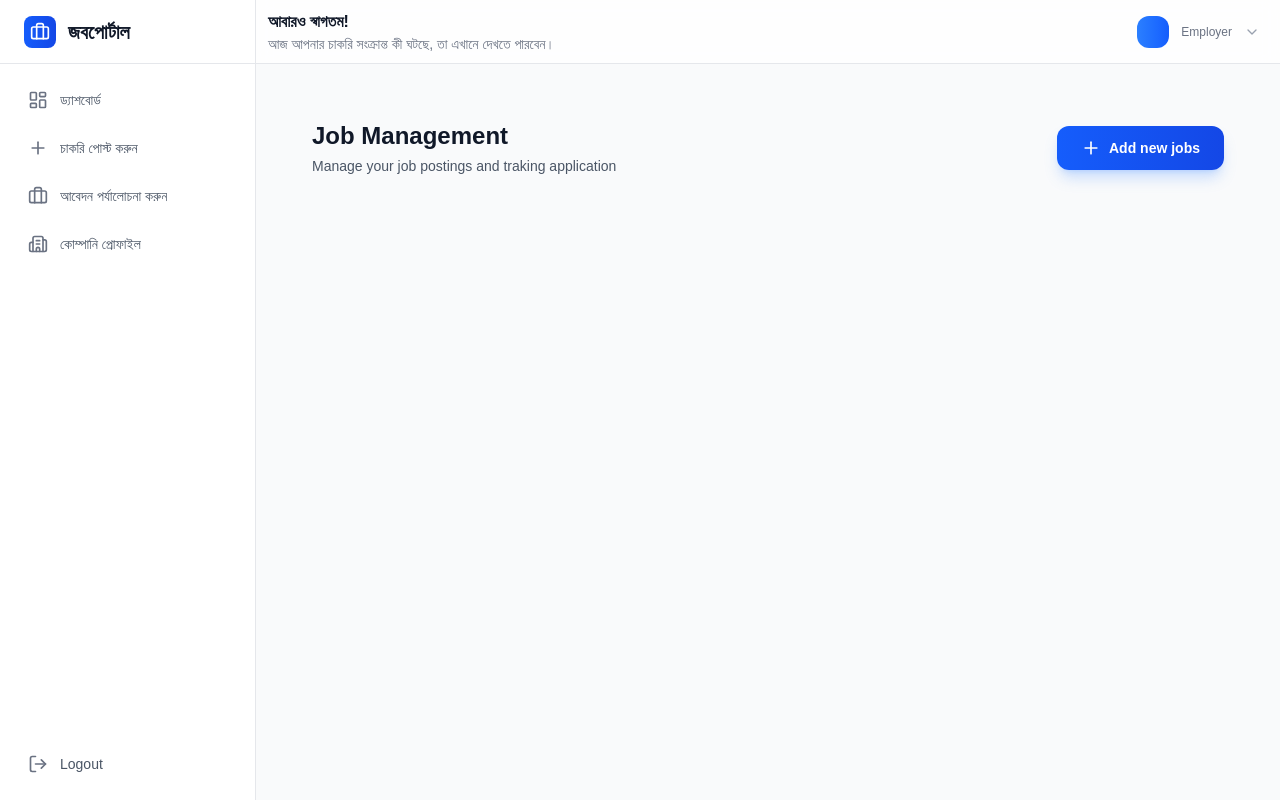
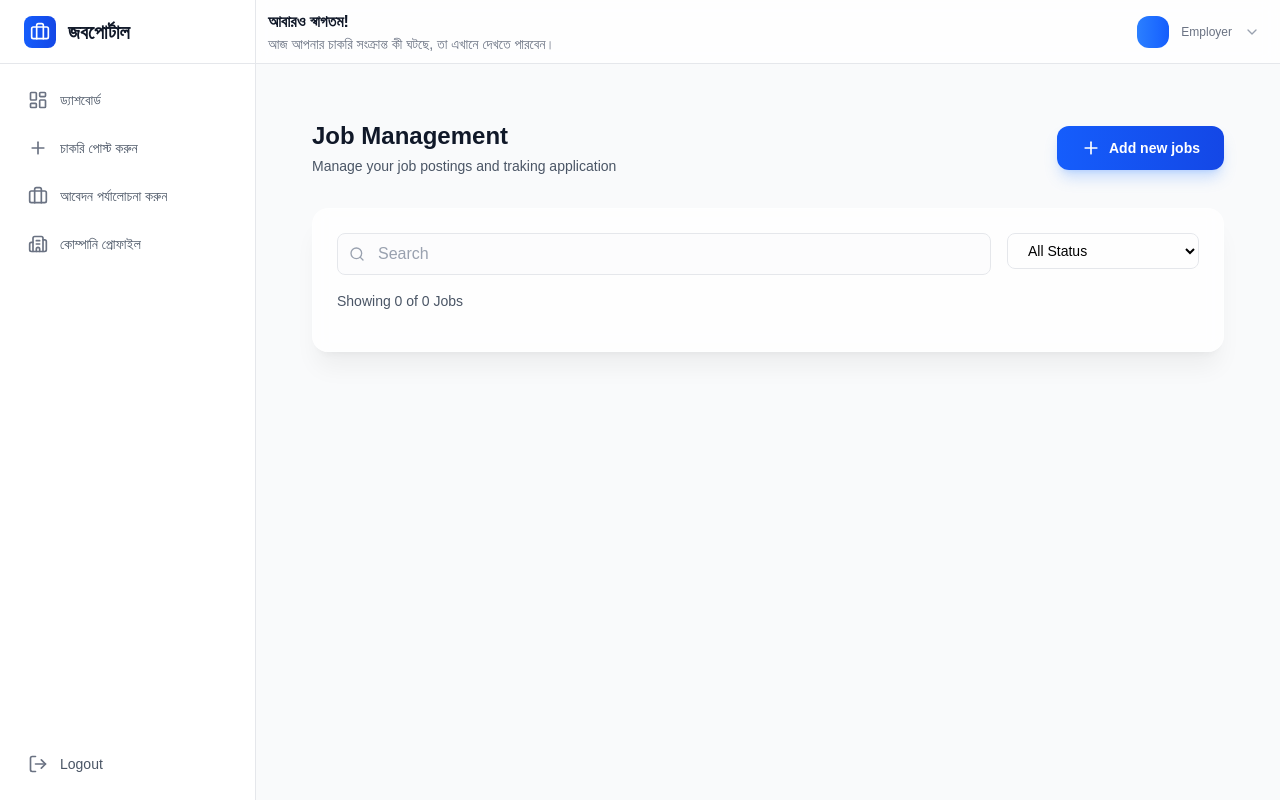
Before and after one commit to yeasin5060/job-portal, a React (Vite) app in the folder client/: page /manage-jobs in a window 1280 px wide. Built offline with nearby package versions, Linux system fonts and the light colour scheme; no server answers.

Commit message:
complete the filter section in managejobs.jsx

```diff
--- a/client/src/pages/Employer/ManageJobs.jsx
+++ b/client/src/pages/Employer/ManageJobs.jsx
@@ -11,7 +11,7 @@ const ManageJobs = () => {
 
   const navigate = useNavigate();
 
-  const [searchTerm , serSearchTerm] = useState("");
+  const [searchTerm , setSearchTerm] = useState("");
   const [statusFilter , setStatusFilter] = useState("All");
   const [currentPage , setCurrentPage] = useState(1);
   const [sortField , setSortField] = useState("title");
@@ -133,6 +133,31 @@ const ManageJobs = () => {
         </div>
 
         {/*Filters */}
+        <div className='bg-white/80 backdrop-blur-sm rounded-2xl shadow-xl shadow-black/5 border border-white/20 p-6 mb-8'>
+          <div className='flex flex-col sm:flex-row gap-4'>
+            {/*Search */}
+            <div className='flex-1 relative'>
+              <div className='absolute inset-y-0 left-0 pl-3 flex items-center pointer-events-none'>
+                <Search className='h-4 w-4 text-gray-400'/>
+              </div>
+              <input className='block w-full pl-10 pr-4 py-2 border border-gray-200 rounded-lg focus:ring-2 focus:ring-blue-500/20 focus:border-blue-500 outline-0 transition-all duration-200 bg-gray-50/50 placeholder-gray-400' type='text' placeholder='Search' value={searchTerm} onChange={(e)=> setSearchTerm(e.target.value)}/>
+            </div>
+            {/* Status Filters */}
+            <div className='sm:w-48'>
+              <select className='block w-full px-4 py-2 text-sm border border-gray-200 rounded-lg focus:ring-2 focus:ring-blue-500/20 focus:border-blue-500 outline-0 transition-all duration-200' value={statusFilter} onChange={(e)=> setStatusFilter(e.target.value)}>
+                <option value="All">All Status</option>
+                <option value="Active">Active</option>
+                <option value="Closed">Closed</option>
+              </select>
+            </div>
+          </div>
+          {/* Results Summery */}
+          <div className='my-4'>
+            <p className='text-sm text-gray-600'>
+              Showing {paginatedJobs.length} of {filterAndSortJobs.length}{" "} Jobs
+            </p>
+          </div>
+        </div>
       </div>
     </div>
   </DashboardLayout>
```
